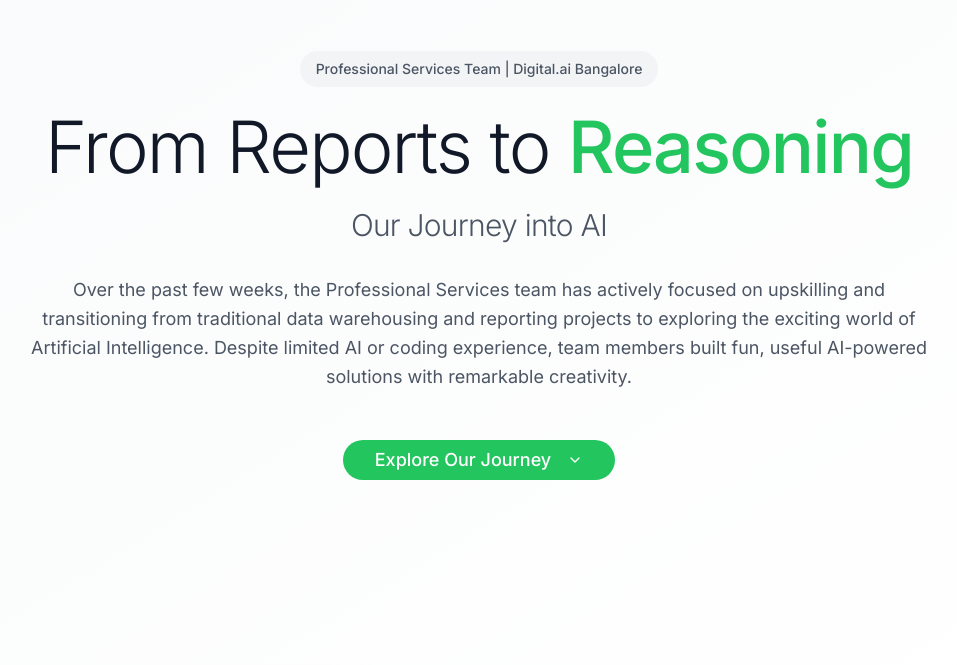
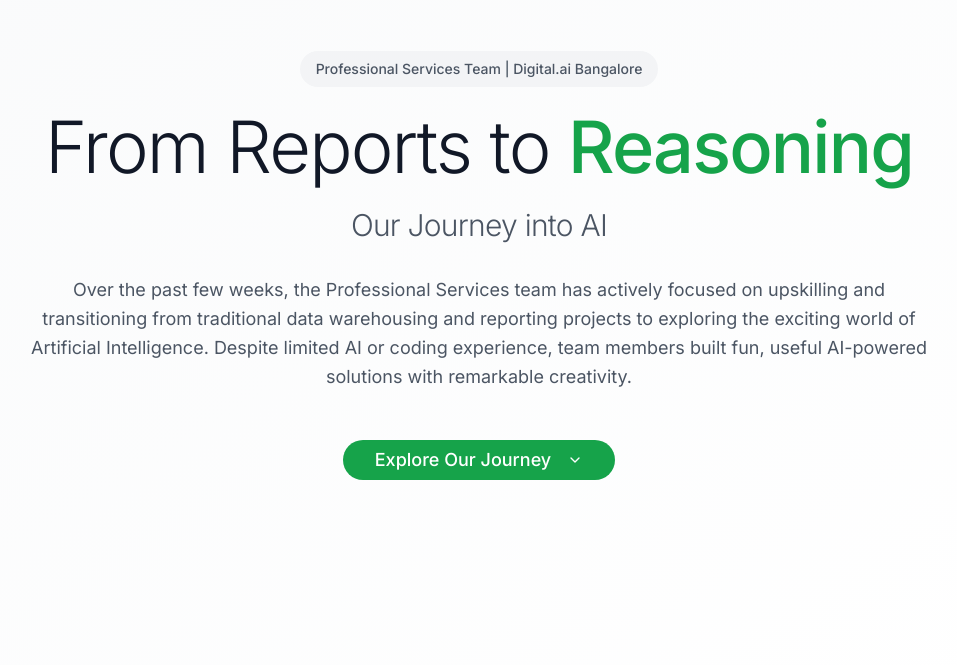
Before and after one commit to nithinksantosh/reasoning-to-reality-bangalore, a React (Vite) app: page / in a window 1280 px wide. Shown: the part 135-800 px from the top of the page, without its empty margins (161-1118 px from the left). Built offline with nearby package versions, Linux system fonts and the light colour scheme.

Commit message:
Refactor: Darken the green color
Adjusted the brand green color in `tailwind.config.ts` to a darker shade.

```diff
--- a/tailwind.config.ts
+++ b/tailwind.config.ts
@@ -1,4 +1,3 @@
-
 import type { Config } from "tailwindcss";
 
 export default {
@@ -64,7 +63,7 @@ export default {
 					ring: 'hsl(var(--sidebar-ring))'
 				},
 				brand: {
-					green: '#22c55e',
+					green: '#16a34a',
 					orange: '#FF6B35'
 				}
 			},
```
